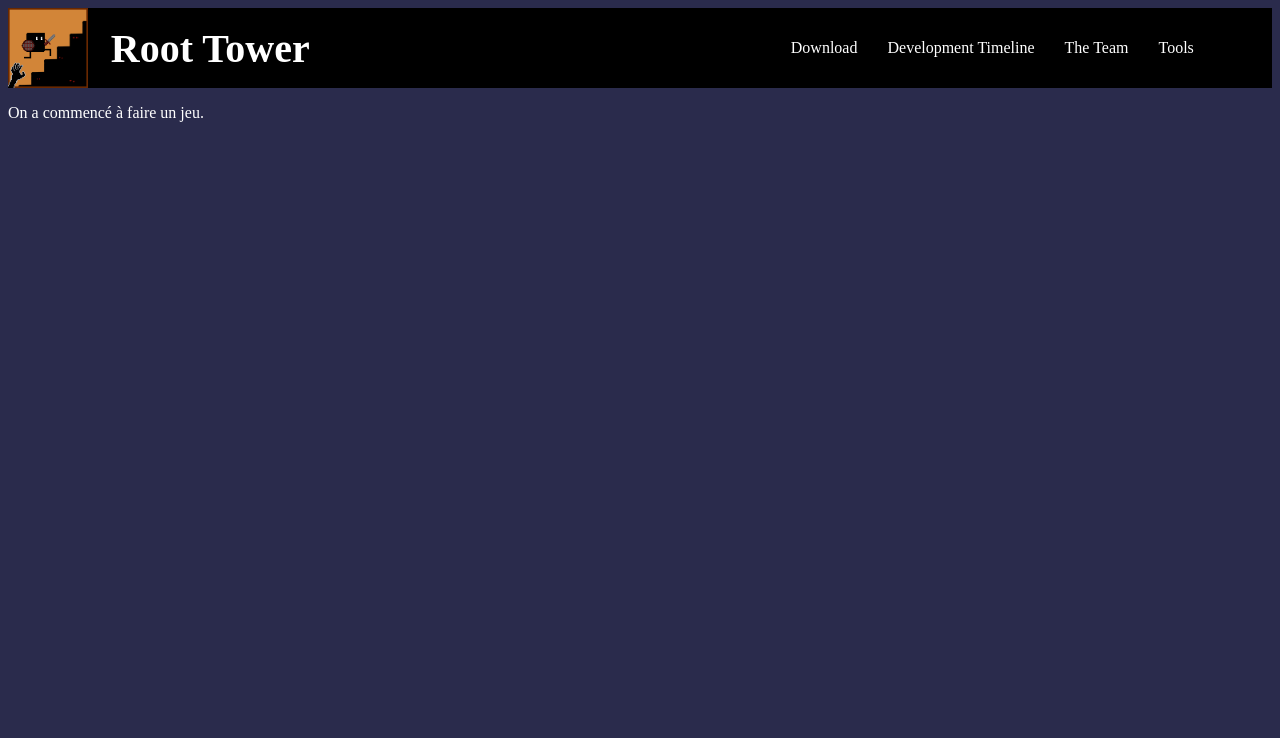
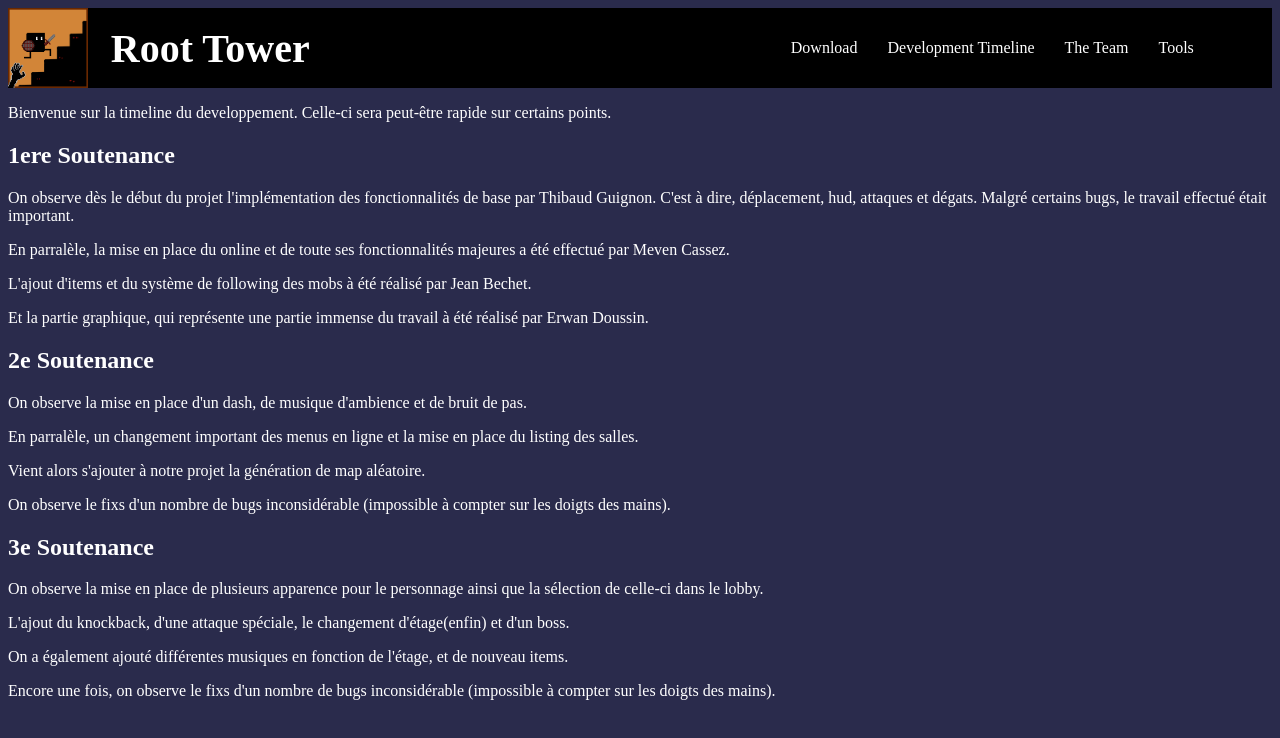
Before and after one commit to Sioz16/Orchidoclastes-RootTower, a plain HTML site: page DevelopmentTimeline.html in a window 1280 px wide. Drawn offline with Linux system fonts and the light colour scheme.

Commit message:
dev timeline

```diff
--- a/DevelopmentTimeline.html
+++ b/DevelopmentTimeline.html
@@ -10,7 +10,7 @@
             <img class="logo" src="static/logo.png">
             <div class="inner_header">
                 <div class="logo-container">
-                    <h1><a href="index.html"> Root Tower </a></h1>
+                    <h1><a href="/"> Root Tower </a></h1>
                 </div>
                 <ul class="navigation">
                     <a href="download"><li> Download </li></a>
@@ -21,6 +21,22 @@
             </div>
         </div>
 
-        <p>On a commencé à faire un jeu.</p>
+        <p>Bienvenue sur la timeline du developpement. Celle-ci sera peut-être rapide sur certains points.</p>
+        <h2> 1ere Soutenance </h2>
+        <p> On observe dès le début du projet l'implémentation des fonctionnalités de base par Thibaud Guignon. C'est à dire, déplacement, hud, attaques et dégats. Malgré certains
+          bugs, le travail effectué était important.</p>
+        <p> En parralèle, la mise en place du online et de toute ses fonctionnalités majeures a été effectué par Meven Cassez.</p>
+        <p> L'ajout d'items et du système de following des mobs à été réalisé par Jean Bechet. </p>
+        <p> Et la partie graphique, qui représente une partie immense du travail à été réalisé par Erwan Doussin.</p>
+        <h2> 2e Soutenance </h2>
+        <p> On observe la mise en place d'un dash, de musique d'ambience et de bruit de pas.</p>
+        <p> En parralèle, un changement important des menus en ligne et la mise en place du listing des salles.</p>
+        <p> Vient alors s'ajouter à notre projet la génération de map aléatoire. </p>
+        <p> On observe le fixs d'un nombre de bugs inconsidérable (impossible à compter sur les doigts des mains).</p>
+        <h2> 3e Soutenance </h2>
+        <p> On observe la mise en place de plusieurs apparence pour le personnage ainsi que la sélection de celle-ci dans le lobby.</p>
+        <p> L'ajout du knockback, d'une attaque spéciale, le changement d'étage(enfin) et d'un boss.</p>
+        <p> On a également ajouté différentes musiques en fonction de l'étage, et de nouveau items.</p>
+        <p> Encore une fois, on observe le fixs d'un nombre de bugs inconsidérable (impossible à compter sur les doigts des mains).</p>
     </body>
 </html>
```
